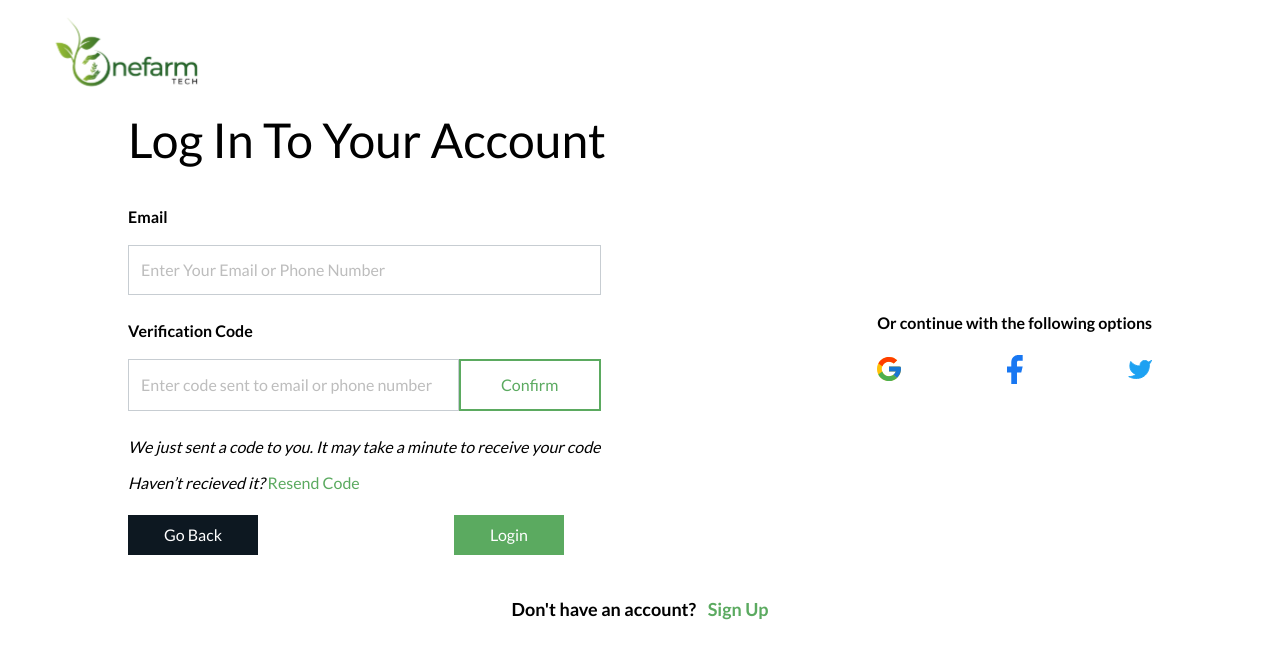
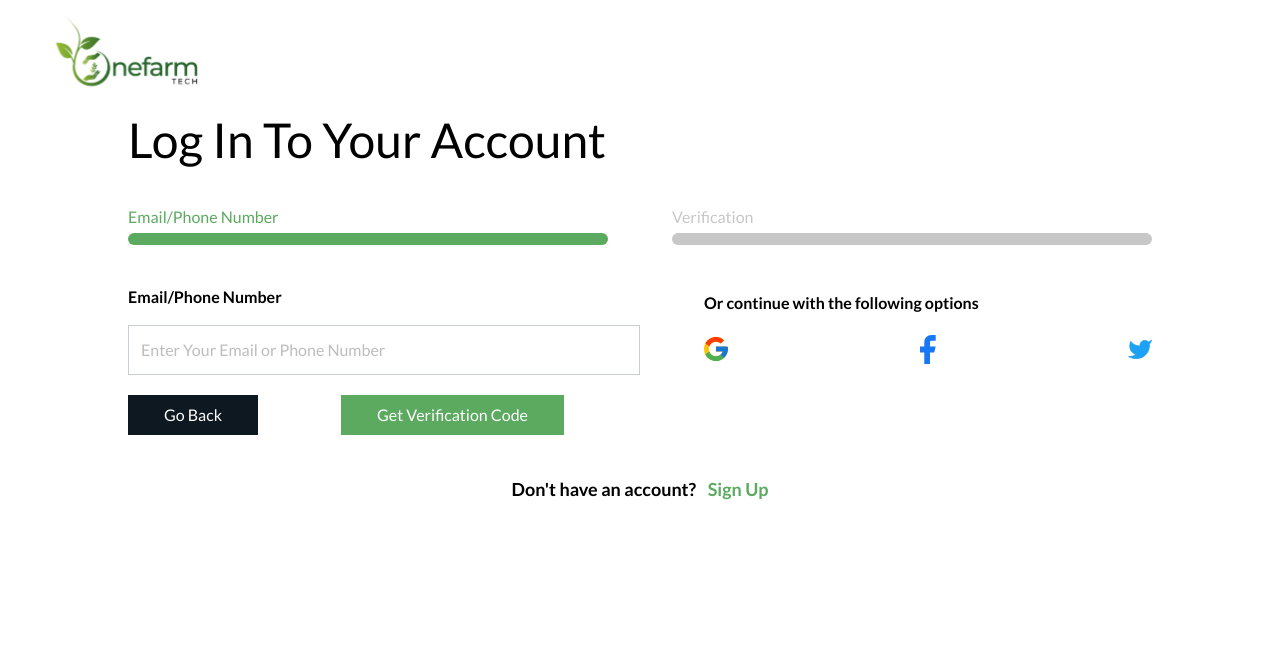
Before and after one commit to OneFarmTech/FE, a React (Vite) app: page /auth/login in a window 1280 px wide. Shown: the top 658 px of the page. Built offline with nearby package versions, Linux system fonts and the light colour scheme.

Commit message:
Add validation for login

```diff
--- /dev/null
+++ b/src/components/pageChange/SwitchPage.jsx
@@ -0,0 +1,18 @@
+const ChangePage = ({page1, firstTitle, secTitle}) => {
+
+  return (
+    <div className="flex gap-10 md:gap-16 items-center">
+      <div className="flex-1 flex flex-col gap-1">
+        <p className="text-green-30">{firstTitle}</p>
+        <div className="h-3 w-full rounded-2xl bg-green-30"></div>
+      </div>
+
+      <div className="flex-1 flex flex-col gap-1">
+        <p className={`${page1 ? "text-black-25" : "text-green-30"}`}>{secTitle}</p>
+        <div className={`${page1 ? "bg-black-25" : "bg-green-30"} h-3 w-full rounded-2xl`}></div>
+      </div>
+    </div>
+  );
+};
+
+export default ChangePage;
--- a/src/pages/Login.jsx
+++ b/src/pages/Login.jsx
@@ -1,41 +1,84 @@
 import { Link } from "react-router-dom";
 import SocialIcons from "../components/SocialIcons";
 import { useDispatch, useSelector } from "react-redux";
-// import { login } from "../redux/register/registerSlice";
 import { useState } from "react";
+import ChangePage from "../components/pageChange/SwitchPage";
 
 const Login = () => {
   const [ loginDetails, setDetails ] = useState({
     email: '',
-    verification: ''
+    otp: ''
   });
-
+  const [invalid, setvalid] = useState({
+    error: false,
+    message: ''
+  });
   const state = useSelector((state) => (state.register));
   const dispatch = useDispatch();
 
+  const [page, setPage] = useState('page1');
+
+  const handleChange = (e) => {
+    setDetails((state) => ({
+      ...state,
+      [e.currentTarget.name]: e.currentTarget.value,
+    }))
+  }
+
   const handleSubmit = (e) => {
     e.preventDefault();
-    console.log(state);
+    for (const detail in loginDetails) {
+      if (loginDetails[detail] == '') {
+        setvalid((state) => ({
+          ...state,
+          error: true,
+          message: detail
+        }));
+
+        setTimeout(() => {
+          setvalid((state) => ({
+            ...state,
+            error: false,
+            message: ''
+          }))
+        }, 3000)
+        return;
+      }
+    }
   }
 
   return (
     <section className="flex flex-col w-[90%] max-w-5xl gap-10 mx-auto">
     <h1 className="text-5xl text-center lg:text-left leading-[3.2rem]">Log In To Your Account</h1>
 
-      <form className="flex flex-col gap-5" onSubmit={handleSubmit}>
+    <ChangePage page1={page == 'page1'} firstTitle="Email/Phone Number" secTitle="Verification" />
+
+     {page == 'page1' && ( <form className="flex flex-col gap-5" action="#">
+        <div className="flex flex-col gap-6 lg:flex-row lg:gap-0 lg:justify-between items-center">
+          <div className="flex flex-col gap-4 w-full ">
+            <label htmlFor="name" className="font-bold">Email/Phone Number</label>
+            <input className="pl-3 bg-transparent border border-[#C7CDD2] p-3 w-full max-w-lg" type="email" id="name" name="name" placeholder="Enter Your Email or Phone Number" onChange={handleChange} value={loginDetails.email} />
+          </div>
+
+          <div className="font-bold max-w-md flex flex-col gap-5 w-full ">
+            <h3>Or continue with the following options</h3>
+
+            <SocialIcons />
+          </div>
+        </div>
+
+        <div className="flex self-center lg:self-start w-full justify-between pr-3 max-w-md">
+          <Link to='/' className="text-white py-2 px-9 bg-black-100">Go Back</Link>
+          <button className="text-white py-2 px-9 bg-green-30" onClick={() => {setPage('page2')}}>Get Verification Code</button>
+        </div>
+      </form>)}
+
+     {page == 'page2' && ( <form className="flex flex-col gap-5" onSubmit={handleSubmit}>
         <div className="flex flex-col gap-6 lg:flex-row lg:gap-0 lg:justify-between items-center">
           <div className="flex flex-col gap-6">
             <div className="flex flex-col gap-4">
-              <label htmlFor="name" className="font-bold">Email</label>
-              <input className="pl-3 bg-transparent border border-[#C7CDD2] p-3" type="email" id="name" name="name" placeholder="Enter Your Email or Phone Number" />
-            </div>
-
-            <div className="flex flex-col gap-4">
-              <label htmlFor="code" className="font-bold">Verification Code</label>
-              <div className="flex flex-col lg:flex-row lg:gap-0 gap-3">
-                <input className="pl-3 bg-transparent border border-[#C7CDD2] p-3 lg:flex-[70%]" type="text" id="code" name="code" placeholder="Enter code sent to email or phone number" />
-                <button className="text-green-30 bg-transparent border-2 border-green-30 px-8 py-3 lg:flex-[30%]">Confirm</button>
-              </div>
+              <label htmlFor="otp" className="font-bold">Verification Code</label>
+                <input className="pl-3 bg-transparent border border-[#C7CDD2] p-3" type="text" id="otp" name="otp" placeholder="Enter code sent to email or phone number" onChange={handleChange} />
             </div>
 
             <div className="italic flex flex-col gap-3">
@@ -44,18 +87,14 @@ const Login = () => {
             </div>
           </div>
 
-          <div className="font-bold max-w-md flex flex-col gap-5">
-            <h3>Or continue with the following options</h3>
 
-            <SocialIcons />
-          </div>
         </div>
 
-        <div className="flex justify-between pr-3 max-w-md">
-          <button className="text-white py-2 px-9 bg-black-100">Go Back</button>
+        <div className="flex justify-between pr-3 max-w-md self-center w-full lg:self-start">
+          <button className="text-white py-2 px-9 bg-black-100" onClick={() => {setPage('page1')}}>Go Back</button>
           <button className="text-white py-2 px-9 bg-green-30">Login</button>
         </div>
-      </form>
+      </form>)}
 
       <div className="font-bold text-lg text-center">
         Don't have an account? <Link className="text-green-30 pl-2" reloadDocument to='/auth/signup'>Sign Up</Link>
--- a/src/pages/Signup.jsx
+++ b/src/pages/Signup.jsx
@@ -3,12 +3,12 @@ import SocialIcons from "../components/SocialIcons";
 import { useState } from "react";
 import { clearUser, codeVerification, signupThunk } from "../redux/register/registerSlice";
 import { useDispatch, useSelector } from "react-redux";
+import ChangePage from "../components/pageChange/SwitchPage";
 
 const Signup = () => {
   const register = useSelector((state) => (state.register));
   const dispatch = useDispatch();
   const [otp, setOtp] = useState('');
-  // const [ page, setPage ] = useState('page1');
   const [signupDetails, setDetails] = useState({
     name: '',
     email: '',
@@ -22,19 +22,14 @@ const Signup = () => {
 
   const handleChange = (e) => {
     let newKey = e.currentTarget.name;
-    let val = e.currentTarget.value;
 
     if (newKey == 'otp') {
-      setOtp(val);
+      setOtp(e.currentTarget.value);
       return;
     }
 
-    setDetails((state) => ({...state, [newKey]: val}));
+    setDetails((state) => ({...state, [newKey]: e.currentTarget.value}));
   }
-
-  // const pageOne = () => {
-  //   setPage('page1');
-  // };
 
   const pageTwo = (e) => {
     e.preventDefault();
@@ -58,10 +53,6 @@ const Signup = () => {
     }
 
     dispatch(signupThunk(signupDetails));
-
-    // if (user.loading == false) {
-    //   setPage('page2')
-    // }
   };
 
   const submitOtp = (e) => {
@@ -96,15 +87,7 @@ const Signup = () => {
     <section className="flex flex-col w-[90%] max-w-5xl gap-10 mx-auto">
     <h1 className="text-5xl text-center lg:text-left leading-[3.2rem]">Sign Up To Create An Account</h1>
 
-    { register.response == null && (<div className="w-full max-w-lg flex justify-between items-center before:content-[''] before:h-[1px] before:w-full before:absolute relative before:top-[50%] before:bg-black-20 before:-z-10 z-10">
-      <div className="rounded-full bg-green-30 text-white h-9 w-9 text-center leading-9">1</div>
-      <div className="rounded-full bg-black-20 text-white h-9 w-9 text-center leading-9">2</div>
-    </div>)}
-
-    { register.response != null && (<div className="w-full max-w-lg flex justify-between items-center before:content-[''] before:h-[1px] before:w-full before:absolute relative before:top-[50%] before:bg-green-30 before:-z-10 z-10">
-      <div className="rounded-full bg-green-30 text-white h-9 w-9 text-center leading-9">1</div>
-      <div className="rounded-full bg-green-30 text-white h-9 w-9 text-center leading-9">2</div>
-    </div>)}
+    <ChangePage page1={register.response == null} firstTitle='Personal Details' secTitle='Verification' />
 
     {
       invalid.error && (
--- a/src/redux/register/registerSlice.js
+++ b/src/redux/register/registerSlice.js
@@ -2,10 +2,14 @@ import { createAsyncThunk, createSlice } from "@reduxjs/toolkit";
 import axios from "axios";
 
 const loginThunk = createAsyncThunk('user/login', async (email) => {
-  const response = await axios.post('', {
-    email: email
-  });
-  return response.data;
+  try {
+    const response = await axios.post('https://api.onefarmtech.com/api/register', {
+      email: email
+    });
+    return await response.data;
+  } catch (error) {
+    throw error;
+  }
 });
 
 const signupThunk = createAsyncThunk('user/signup', async (details) => {
@@ -41,6 +45,7 @@ const registerSlice = createSlice({
   initialState: initial,
   reducers: {
     // login: (state, action) => {
+
     //   state.userToken = action.payload
     // },
     // setRole: (state, action) => {
```
